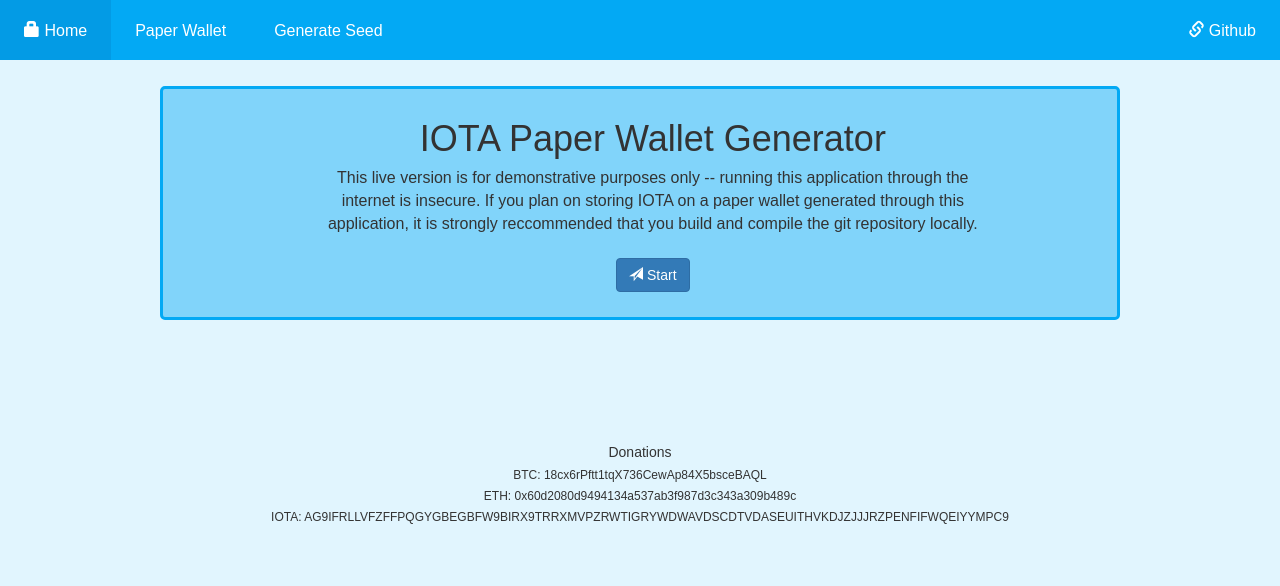
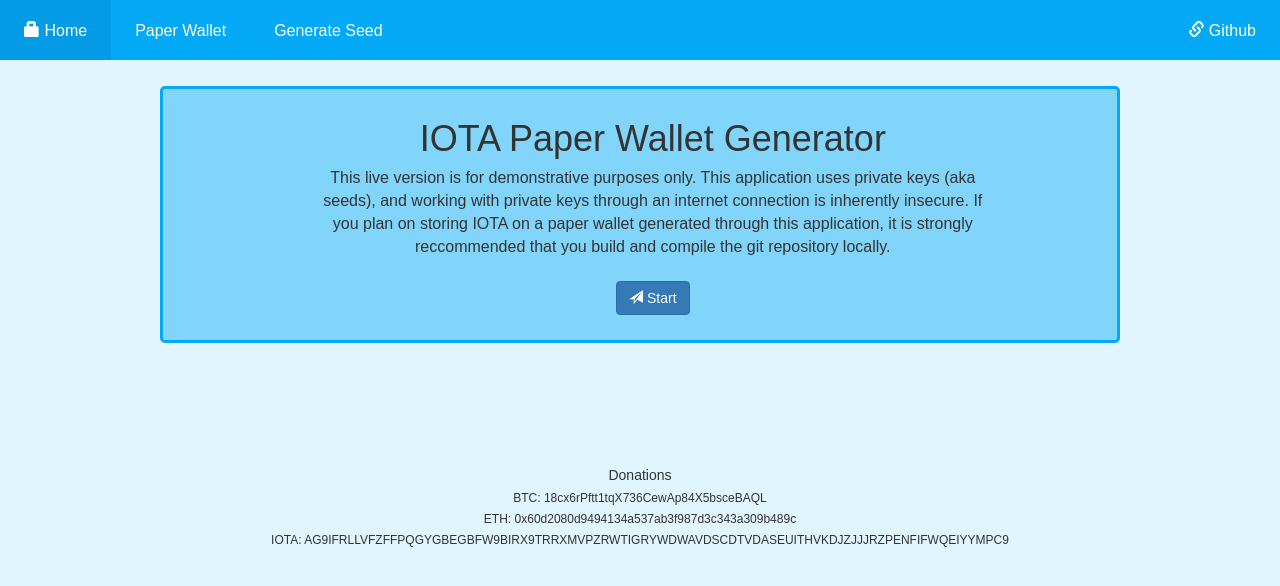
Before and after one commit to minyc510/IOTA-Cold-Storage, a React (Create React App) app: page / in a window 1280 px wide. Shown: the top 586 px of the page. Built offline with nearby package versions, Linux system fonts and the light colour scheme.

Commit message:
Minor formatting tweaks.

```diff
--- a/src/App.css
+++ b/src/App.css
@@ -97,7 +97,6 @@
   width: 85%;
   border: 2px solid black;
   margin: 0 auto;
-  background-color: #4FC3F7;
   overflow: auto;
 }
 
--- a/src/GenerateSeed.js
+++ b/src/GenerateSeed.js
@@ -3,7 +3,6 @@
 import ReactTooltip from '../node_modules/react-tooltip';
 import tipIcon from './images/toolTipIcon.png';
 import { Button, Glyphicon } from 'react-bootstrap';
-
 
 var collectionPoints = 100; //Number of mouse-coordinates required
 //Warning about Seed Generators
@@ -158,5 +157,4 @@
       </div>
     );
   }
-
 }
--- a/src/Home.js
+++ b/src/Home.js
@@ -18,7 +18,8 @@
         <h1>IOTA Paper Wallet Generator</h1>
         <p style={{fontSize: '100%', width: '74%',  margin: 'auto'}}>
 
-          This live version is for demonstrative purposes only -- running this application through the internet is insecure.
+          This live version is for demonstrative purposes only. This application uses private keys (aka seeds),
+          and working with private keys through an internet connection is inherently insecure.
           If you plan on storing IOTA on a paper wallet generated through this application, it is strongly reccommended that you
           build and compile the git repository locally.
         </p>
@@ -54,7 +55,7 @@
             We use them to generate IOTA addresses,
             where all funds sent to those addresses can be spent using that seed.
             A seed is exactly 81 characters long, and can only consist of ('A'-'Z') and '9'.
-            Note all alphanumeric characters must be upper-case.
+            Note that all alphanumeric characters must be upper-case.
           </p><br></br>
 
           <p className="infoBox">Keep your IOTA seed safe, anyone who has your seed can use it to steal your funds.
```
